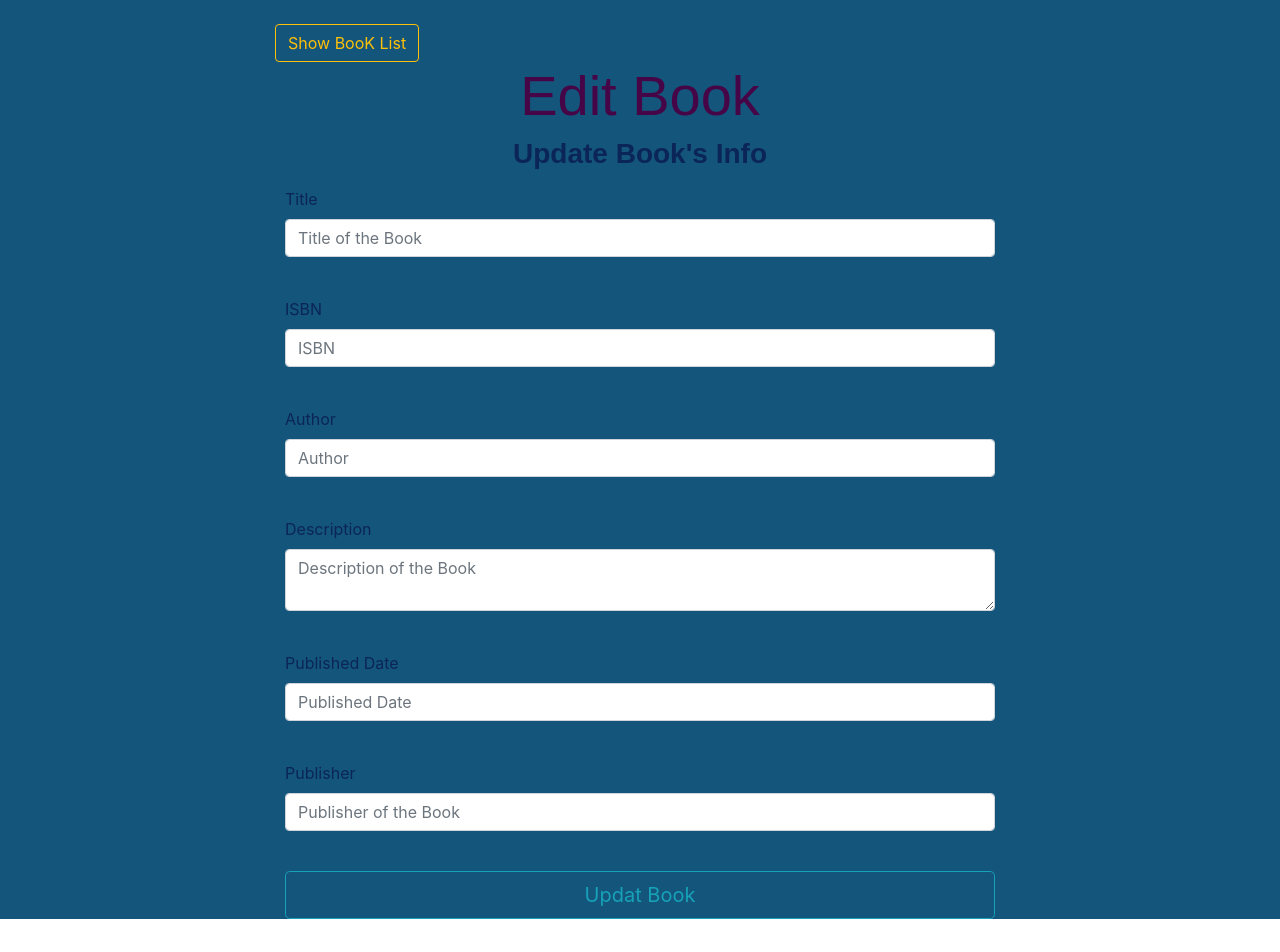
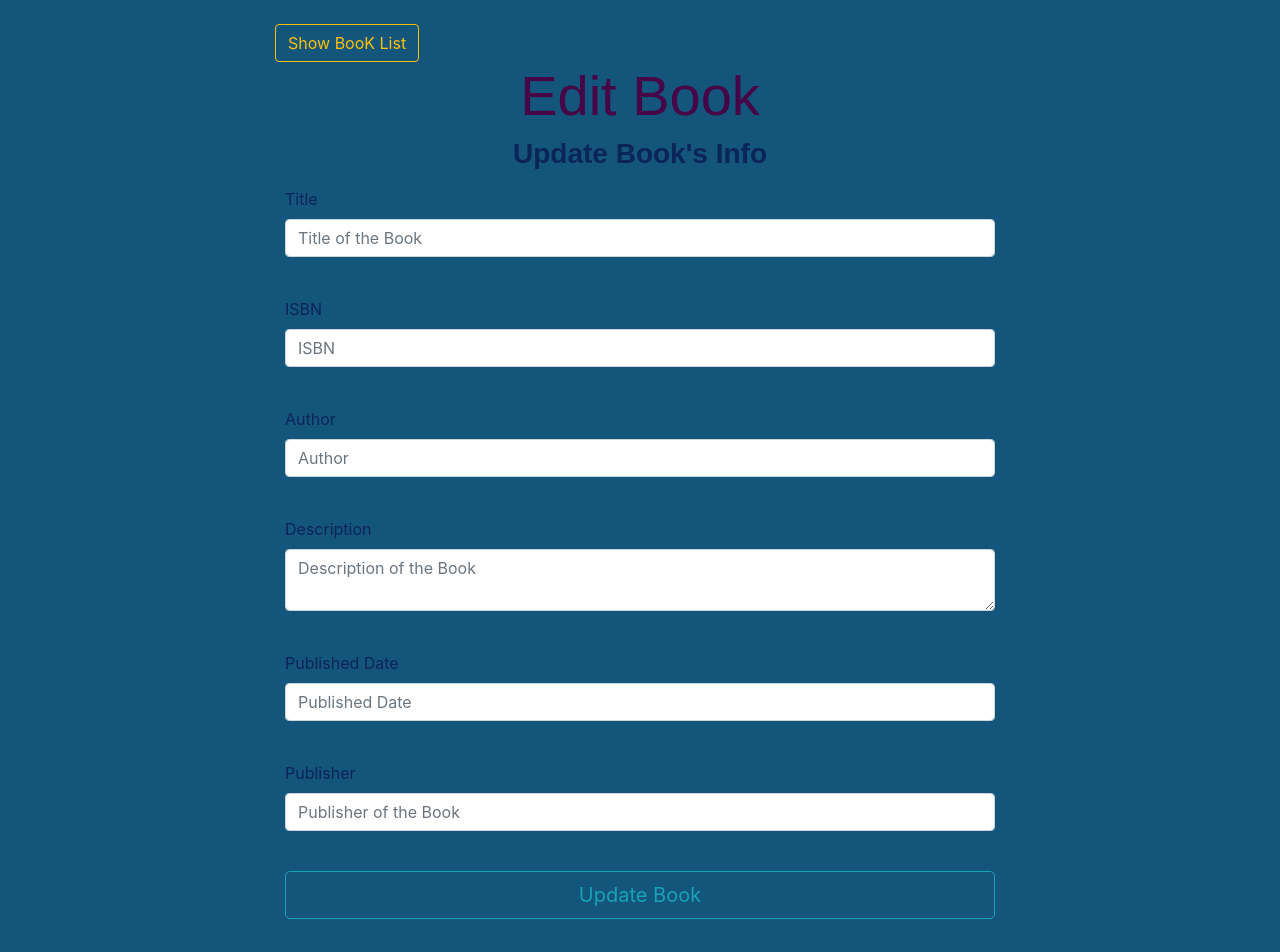
Before and after one commit to mearrpita/librarymgmnt, a React (Create React App) app in the folder client/: page /edit-book/1 in a window 1280 px wide. Shown: the top 952 px of the page. Before the commit the page ends 919 px from the top, so only its background shows below. Built offline with nearby package versions, Linux system fonts and the light colour scheme; no server answers.

Commit message:
Tue 11 Apr 2023 09:05:08 AM UTC

```diff
--- a/client/src/components/UpdateBookInfo.js
+++ b/client/src/components/UpdateBookInfo.js
@@ -162,8 +162,9 @@ function UpdateBookInfo(props) {
               type='submit'
               className='btn btn-outline-info btn-lg btn-block'
             >
-              Updat Book
+              Update Book
             </button>
+            <br /> <br />
           </form>
         </div>
       </div>
```
Also changed, not shown: 7 other files (tests, documents, lock files or other folders).
